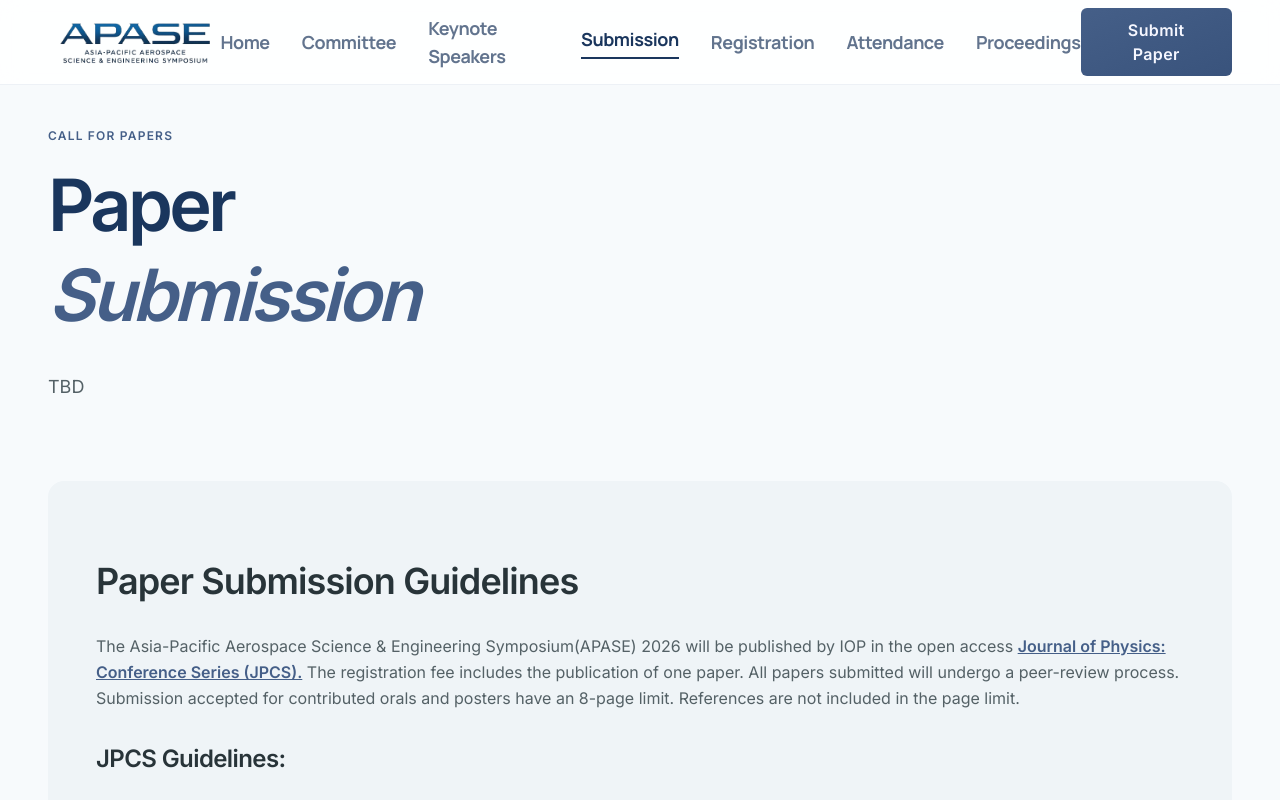
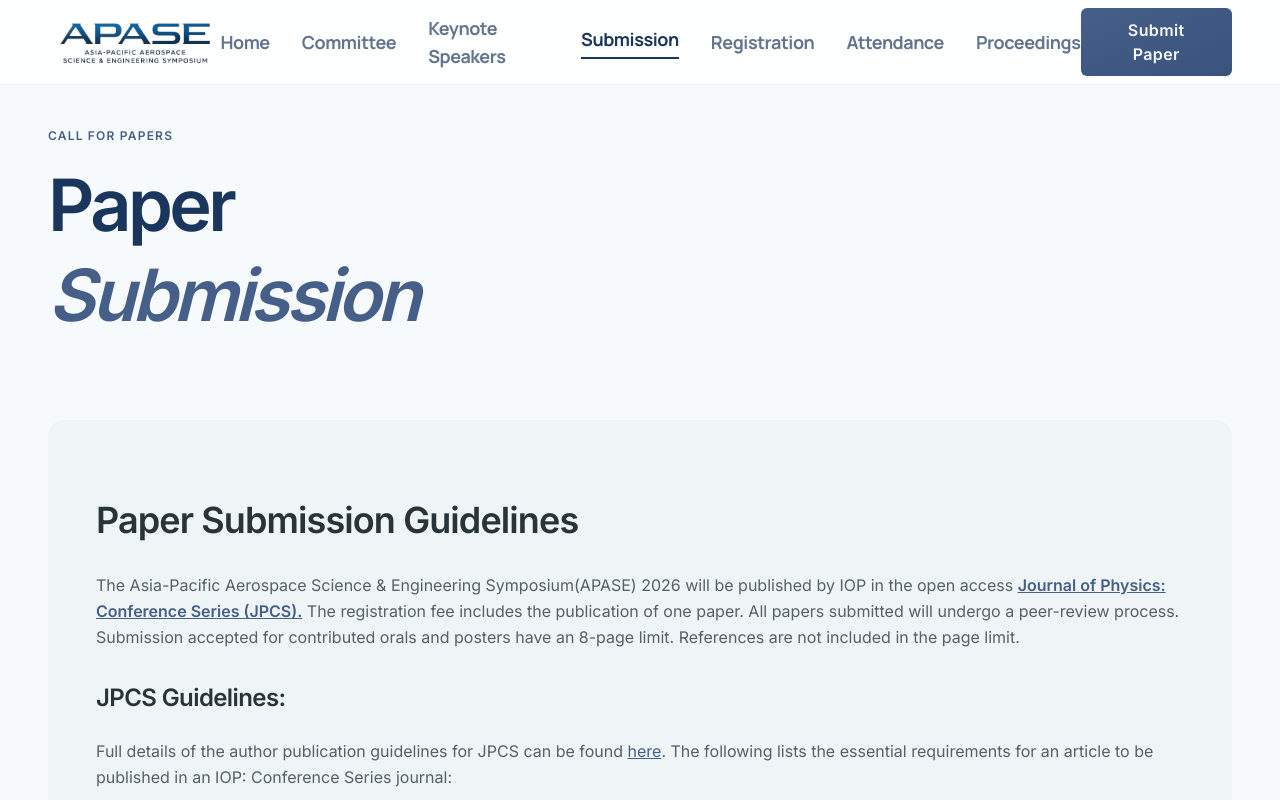
Before and after one commit to ascomlab/apase-web, a Next.js app: page /submission in a window 1280 px wide. Shown: the top 800 px of the page. Built offline with nearby package versions, Linux system fonts and the light colour scheme.

Commit message:
Update page.tsx

```diff
--- a/app/submission/page.tsx
+++ b/app/submission/page.tsx
@@ -15,7 +15,7 @@ export default function SubmissionPage() {
           <span className="text-primary italic">Submission</span>
         </h1>
         <p className="text-lg text-on-surface-variant leading-relaxed max-w-2xl font-body">
-          TBD
+          {/* TBD*/}
         </p>
       </section>
 
```
